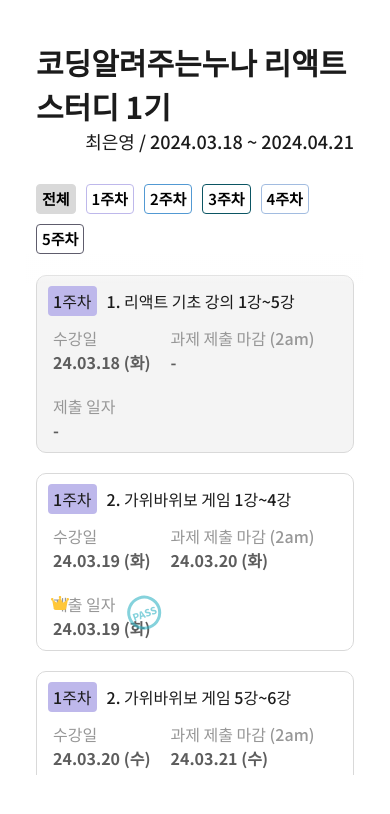
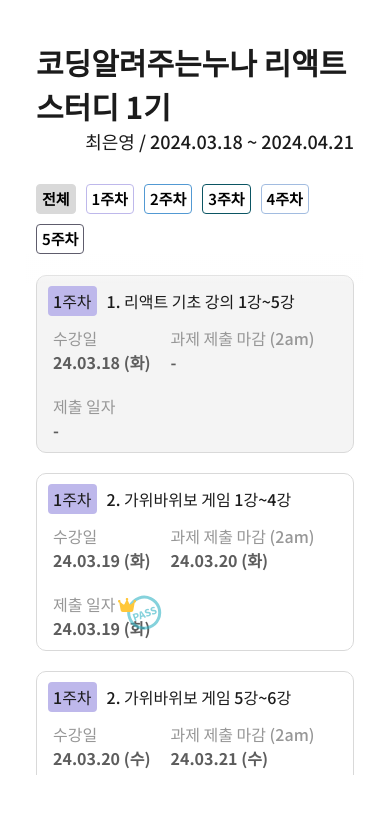
Before and after one commit to atelier2430/study_noona, a React (Create React App) app: page / in a window 390 px wide. Shown: the top 814 px of the page. Built offline with nearby package versions, Linux system fonts and the light colour scheme; the HTML template or start-up script is replaced by a standard one.

Commit message:
[MODIFY] crown 반응형 수정

```diff
--- a/src/assets/css/common.css
+++ b/src/assets/css/common.css
@@ -322,6 +322,10 @@ strong {
     flex: 0;
     text-align: left;
   }
+  .wrap .list .item .date .crown {
+    top: 5px;
+    left: 65px;
+  }
 }
 
 .btn-black {
```
